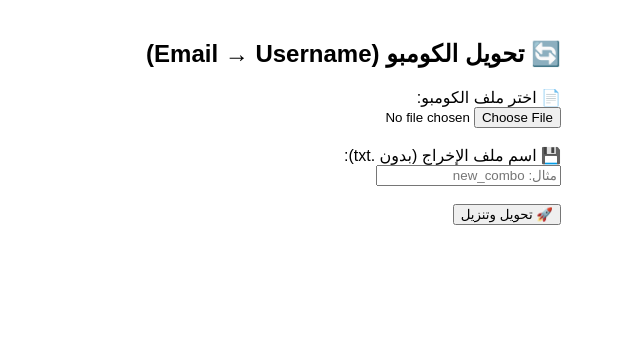
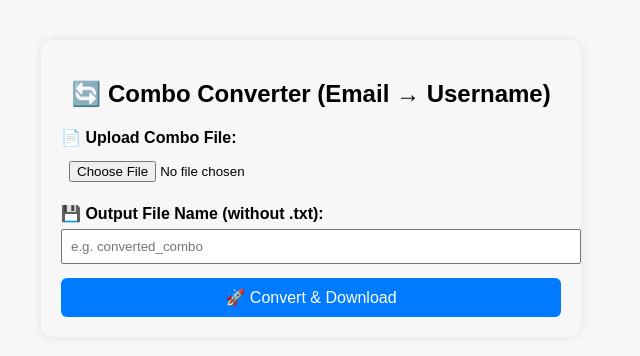
Before and after one commit to JOOxCRACK/userass, a Flask app: page / in a window 1280 px wide. Shown: the top 356 px of the page, without its empty margins (329-969 px from the left). Run offline with Flask 3, Linux system fonts and the light colour scheme.

Commit message:
index.html

```diff
--- a/templates/index.html
+++ b/templates/index.html
@@ -1,19 +1,55 @@
 <!DOCTYPE html>
-<html lang="ar">
+<html lang="en">
 <head>
   <meta charset="UTF-8">
-  <title>🛠️ أداة تحويل الكومبو</title>
+  <title>Combo Converter Tool</title>
+  <style>
+    body {
+      font-family: Arial, sans-serif;
+      max-width: 500px;
+      margin: 40px auto;
+      padding: 20px;
+      background-color: #f7f7f7;
+      border-radius: 12px;
+      box-shadow: 0 0 10px rgba(0,0,0,0.1);
+    }
+    h2 {
+      text-align: center;
+    }
+    label {
+      font-weight: bold;
+    }
+    input[type="file"],
+    input[type="text"] {
+      width: 100%;
+      padding: 8px;
+      margin: 6px 0 14px;
+    }
+    button {
+      width: 100%;
+      padding: 10px;
+      background-color: #007bff;
+      color: white;
+      border: none;
+      font-size: 16px;
+      cursor: pointer;
+      border-radius: 6px;
+    }
+    button:hover {
+      background-color: #0056b3;
+    }
+  </style>
 </head>
-<body style="direction: rtl; font-family: Arial; padding: 20px; max-width: 500px; margin: auto;">
-  <h2>🔄 تحويل الكومبو (Email → Username)</h2>
+<body>
+  <h2>🔄 Combo Converter (Email → Username)</h2>
   <form method="POST" enctype="multipart/form-data">
-    <label>📄 اختر ملف الكومبو:</label><br>
-    <input type="file" name="combo" required><br><br>
+    <label>📄 Upload Combo File:</label><br>
+    <input type="file" name="combo" required><br>
 
-    <label>💾 اسم ملف الإخراج (بدون .txt):</label><br>
-    <input type="text" name="output_name" placeholder="مثال: new_combo" required><br><br>
+    <label>💾 Output File Name (without .txt):</label><br>
+    <input type="text" name="output_name" placeholder="e.g. converted_combo" required><br>
 
-    <button type="submit">🚀 تحويل وتنزيل</button>
+    <button type="submit">🚀 Convert & Download</button>
   </form>
 </body>
 </html>
```
